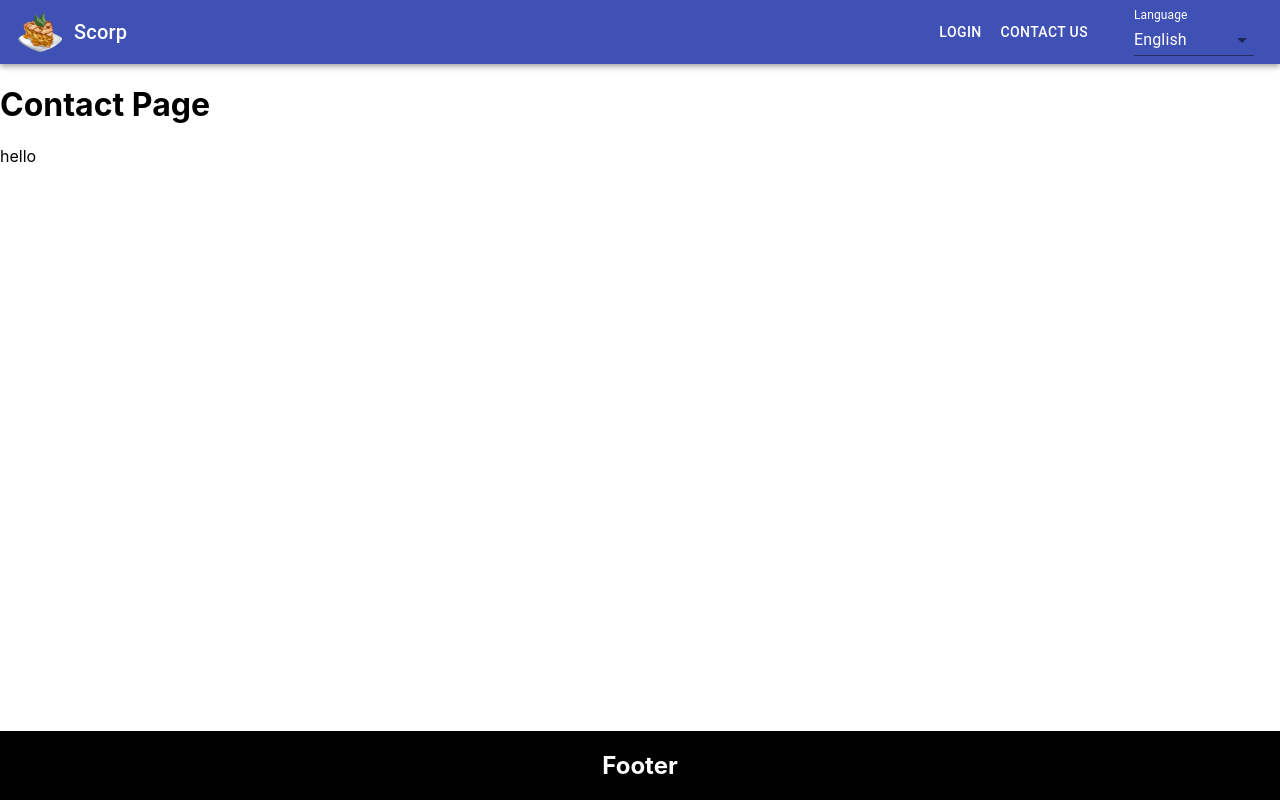
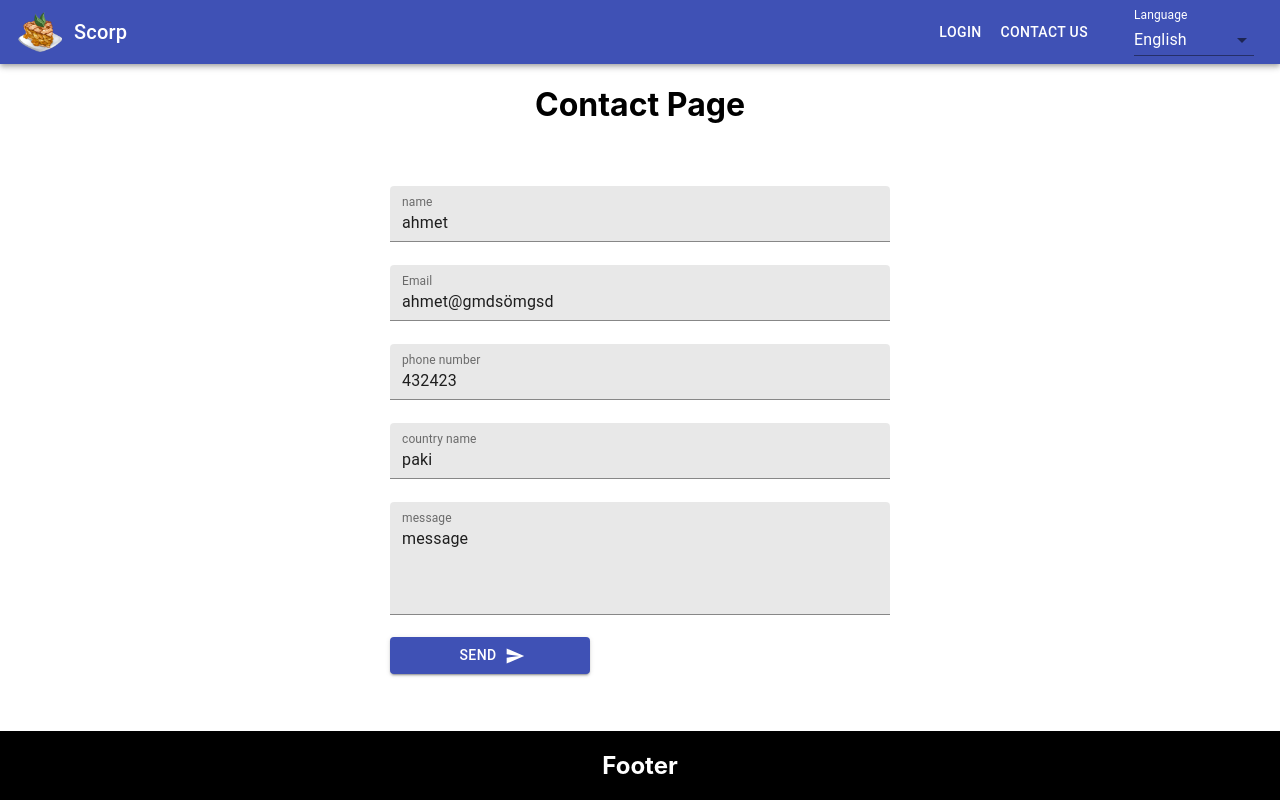
Before and after one commit to Ahmetbasli/active, a React (Create React App) app: page /contact in a window 1280 px wide. Built offline with nearby package versions, Linux system fonts and the light colour scheme.

Commit message:
Update contact form

```diff
--- a/package.json
+++ b/package.json
@@ -3,12 +3,15 @@
   "version": "0.1.0",
   "private": true,
   "dependencies": {
+    "@hookform/resolvers": "^2.8.0",
     "@material-ui/core": "^4.12.3",
     "@material-ui/icons": "^4.11.2",
     "@reduxjs/toolkit": "^1.5.1",
+    "axios": "^0.21.4",
     "i18next": "^20.6.1",
     "react": "^17.0.2",
     "react-dom": "^17.0.2",
+    "react-hook-form": "^7.15.2",
     "react-i18next": "^11.12.0",
     "react-redux": "^7.2.3",
     "react-router-dom": "^5.3.0",
--- a/src/components/form/Form.js
+++ b/src/components/form/Form.js
@@ -1,7 +1,127 @@
 import React from "react";
+import { useForm, Controller } from "react-hook-form";
+import { yupResolver } from "@hookform/resolvers/yup";
+//validation
+import { contactFormSchema } from "../../validations/contactForm";
+//styles
+import styles from "./Form.module.css";
+import { TextField, Button } from "@material-ui/core";
+import SendIcon from "@material-ui/icons/Send";
+import { makeStyles } from "@material-ui/core/styles";
 
+const useStyles = makeStyles((theme) => ({
+  submitButton: {
+    width: "40%",
+  },
+}));
 const Form = () => {
-  return <div>hello</div>;
+  //validation
+  const {
+    handleSubmit,
+    control,
+    formState: { errors },
+  } = useForm({
+    resolver: yupResolver(contactFormSchema),
+  });
+  console.log(errors);
+  //styles
+  const classes = useStyles();
+  // functions
+  const formSubmitHandler = (data) => {
+    console.log("Form data is ", data);
+  };
+  return (
+    <div className={styles.formWrapper}>
+      <form onSubmit={handleSubmit(formSubmitHandler)} className={styles.form}>
+        <Controller
+          name="name"
+          control={control}
+          defaultValue="ahmet"
+          render={({ field }) => (
+            <TextField
+              {...field}
+              label="name"
+              variant="filled"
+              error={!!errors.name}
+              helperText={errors.name ? errors.name?.message : " "}
+            />
+          )}
+        />
+        <Controller
+          name="email"
+          control={control}
+          defaultValue="ahmet@gmdsömgsd"
+          render={({ field }) => (
+            <TextField
+              {...field}
+              label="Email"
+              variant="filled"
+              error={!!errors.email}
+              helperText={errors.email ? errors.email?.message : " "}
+            />
+          )}
+        />
+        <Controller
+          name="phoneNumber"
+          control={control}
+          defaultValue="432423"
+          render={({ field }) => (
+            <TextField
+              {...field}
+              label="phone number"
+              variant="filled"
+              error={!!errors.phoneNumber}
+              helperText={
+                errors.phoneNumber ? errors.phoneNumber?.message : " "
+              }
+            />
+          )}
+        />
+        <Controller
+          name="country"
+          control={control}
+          defaultValue="paki"
+          render={({ field }) => (
+            <TextField
+              {...field}
+              label="country name"
+              variant="filled"
+              error={!!errors.country}
+              helperText={errors.country ? errors.country?.message : " "}
+            />
+          )}
+        />
+        <Controller
+          name="message"
+          control={control}
+          defaultValue="message"
+          render={({ field }) => (
+            <TextField
+              {...field}
+              label="message"
+              variant="filled"
+              error={!!errors.country}
+              helperText={errors.country ? errors.country?.message : " "}
+              multiline
+              rows={4}
+              defaultValue="message"
+            />
+          )}
+        />
+
+        <Button
+          className={classes.submitButton}
+          type="submit"
+          label="Submit"
+          variant="contained"
+          color="primary"
+          endIcon={<SendIcon />}
+        >
+          Send
+        </Button>
+      </form>
+    </div>
+  );
 };
 
 export default Form;
--- a/src/components/form/Form.module.css
+++ b/src/components/form/Form.module.css
@@ -0,0 +1,15 @@
+.formWrapper {
+  display: flex;
+  justify-content: center;
+  align-items: center;
+}
+.form {
+  padding: 40px;
+  max-width: 500px;
+  flex: 1;
+  /* max-width: 800px; */
+  min-height: 450px;
+  display: flex;
+  flex-direction: column;
+  justify-content: space-around;
+}
--- a/src/components/header/right-side-hamburger/RightSideHamburger.js
+++ b/src/components/header/right-side-hamburger/RightSideHamburger.js
@@ -17,6 +17,7 @@ import i18n from "../../../helpers/languageStore";
 import { useTranslation } from "react-i18next";
 // styles
 import MenuIcon from "@material-ui/icons/Menu";
+import Button from "@material-ui/core/Button";
 import Drawer from "@material-ui/core/Drawer";
 import List from "@material-ui/core/List";
 import Divider from "@material-ui/core/Divider";
@@ -36,8 +37,8 @@ const useStyles = makeStyles({
   list: {
     width: 250,
   },
-  fullList: {
-    width: "auto",
+  menuICon: {
+    cursor: "default",
   },
   contactButton: {
     marginRight: "5px",
@@ -91,7 +92,9 @@ const RightSİdeHamburger = () => {
   };
   return (
     <div className={styles.hamburger}>
-      <MenuIcon onClick={openHamburgerMenu} className="menuIcon" />
+      <Button color="inherit" onClick={openHamburgerMenu}>
+        <MenuIcon />
+      </Button>
       <Drawer
         anchor="right"
         open={IsHamburgerMenuOpen}
--- a/src/pages/contact-us/ContactUs.js
+++ b/src/pages/contact-us/ContactUs.js
@@ -3,11 +3,13 @@ import React from "react";
 import Form from "../../components/form/Form";
 // language
 import { useTranslation } from "react-i18next";
+//styles
+import styles from "./ContactUs.module.css";
 
 const ContactUs = () => {
   const { t } = useTranslation();
   return (
-    <div>
+    <div className={styles.container}>
       <h1>{t("contactPageName")}</h1>
       <Form />
     </div>
--- /dev/null
+++ b/src/pages/contact-us/ContactUs.module.css
@@ -0,0 +1,3 @@
+.container {
+  text-align: center;
+}
--- a/src/validations/contactForm.js
+++ b/src/validations/contactForm.js
@@ -4,14 +4,16 @@ const phoneRegExp =
   /^((\\+[1-9]{1,4}[ \\-]*)|(\\([0-9]{2,3}\\)[ \\-]*)|([0-9]{2,4})[ \\-]*)*?[0-9]{3,4}?[ \\-]*[0-9]{3,4}?$/;
 
 export const contactFormSchema = yup.object().shape({
-  name: yup.string().required(),
+  name: yup.string().required().min(2).max(20),
   email: yup.string().email().required(),
   phoneNumber: yup
     .string()
+    .max(25)
     .required()
     .matches(phoneRegExp, "Phone number is not valid"),
   country: yup.object().shape({
     id: yup.string(),
     name: yup.string(),
   }),
+  message: yup.string(),
 });
```
Also changed, not shown: public/countryList.json (added, +12 -0 lines), 2 other files (tests, documents, lock files or other folders).
